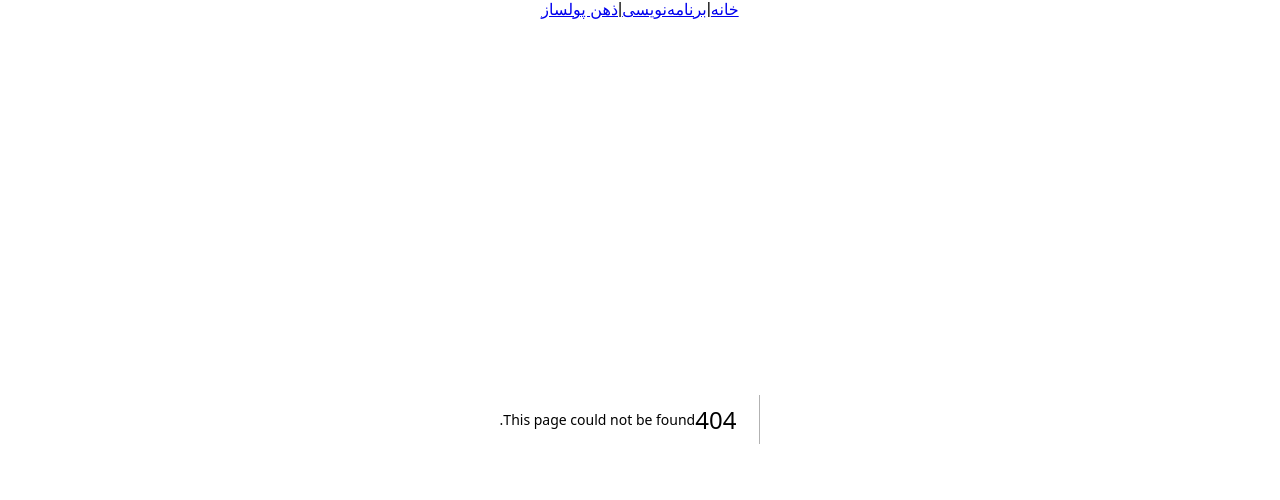
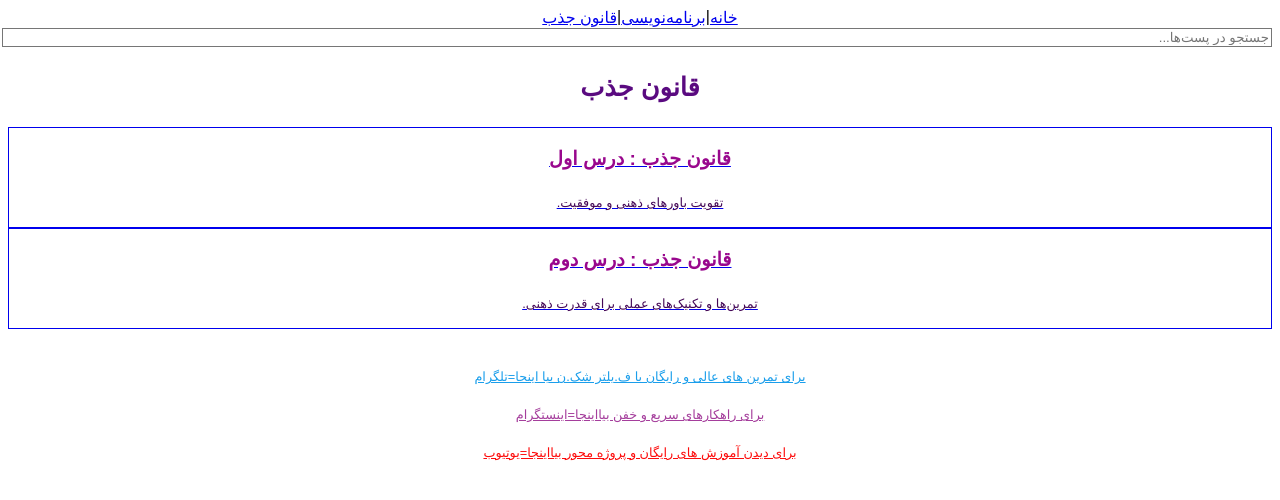
Before and after one commit to sahelazizmohammadi83/sahelazizmohammadi, a Next.js app: page /jazb in a window 1280 px wide. Before the commit this address had no page. Shown: the top 500 px of the page. Built offline with nearby package versions, Linux system fonts and the light colour scheme; a small style sheet from the web is missing.

Commit message:
پاکسازی M ها و اصلاح Header و Layout

```diff
--- a/app/zehn-poolsaz/page.tsx
+++ b/app/jazb/page.tsx
@@ -9,13 +9,13 @@ import SocialLinks from "../../components/SocialLinks";
 const posts = [
   {
     slug: "post-1",
-    title: "ذهن پول‌ساز: درس اول",
-    desc: "تقویت باورهای پول‌سازی و مسیر ذهنی موفقیت.",
+    title: "قانون جذب : درس اول",
+    desc: "تقویت باورهای ذهنی و  موفقیت.",
   },
   {
     slug: "post-2",
-    title: "ذهن پول‌ساز: درس دوم",
-    desc: "تمرین‌ها و تکنیک‌های عملی برای افزایش درآمد و قدرت ذهنی.",
+    title: "قانون جذب : درس دوم",
+    desc: "تمرین‌ها و تکنیک‌های عملی برای قدرت ذهنی.",
   },
 ];
 
@@ -40,21 +40,21 @@ export default function ZehnPoolsazMain() {
         <SearchBar onSearch={handleSearch} />
       </div>
 
-      <h1 className="text-5xl font-bold text-[#096800] mb-12">ذهن پول‌ساز</h1>
+      <h1 className="text-5xl font-bold text-[#5a0a80] mb-12"> قانون جذب</h1>
 
       <div className="space-y-6 mt-6">
         {filteredPosts.length > 0 ? (
           filteredPosts.map((post) => (
-            <Link key={post.slug} href={`/zehn-poolsaz/${post.slug}`}>
+            <Link key={post.slug} href={`/jazb/${post.slug}`}>
               <div
                 className="bg-white border border-black rounded-xl p-8 shadow-md
                 cursor-pointer transition-all duration-300
                 hover:shadow-2xl hover:-translate-y-2 hover:scale-105 mx-auto text-center"
               >
-                <h2 className="text-3xl font-bold mb-4 text-[#096800]">
+                <h2 className="text-3xl font-bold mb-4 text-[#99078d]">
                   {post.title}
                 </h2>
-                <p className="text-2xl text-[#1E293B]">{post.desc}</p>
+                <p className="text-2xl text-[#450957]">{post.desc}</p>
               </div>
             </Link>
           ))
--- a/app/zehn-poolsaz/post-1/page.tsx
+++ b/app/jazb/post-1/page.tsx
@@ -6,7 +6,7 @@ export default function Post1() {
   const content = ``
   return (
     <main className="max-w-xl mx-auto p-6 text-center">
-      <h1 className="text-4xl font-bold mb-6 text-[#096800]">ذهن پول‌ساز: درس اول</h1>
+      <h1 className="text-4xl font-bold mb-6 text-[#b00ff0]">قانون جذب: درس اول</h1>
       <p className="text-lg text-[#1E293B] leading-relaxed whitespace-pre-line mb-8">
         {content}
       </p>
--- a/app/zehn-poolsaz/post-2/page.tsx
+++ b/app/jazb/post-2/page.tsx
@@ -6,7 +6,7 @@ export default function Post2() {
   const content =``
   return (
     <main className="max-w-xl mx-auto p-6 text-center">
-      <h1 className="text-4xl font-bold mb-6 text-[#096800]">ذهن پول‌ساز: درس دوم</h1>
+      <h1 className="text-4xl font-bold mb-6 text-[#b00ff0]">قانون جذب: درس دوم</h1>
       <p className="text-lg text-[#1E293B] leading-relaxed whitespace-pre-line mb-8">
         {content}
       </p>
--- a/app/page.tsx
+++ b/app/page.tsx
@@ -26,16 +26,16 @@ export default function Home() {
       </Link>
 
       {/* کارت ذهن پول‌ساز */}
-      <Link href="/zehn-poolsaz">
+      <Link href="/jazb">
         <div className="bg-white border border-black rounded-xl p-6 sm:p-8 mb-6 shadow-md
                         cursor-pointer transition-all duration-300
                         hover:shadow-2xl hover:-translate-y-2 sm:hover:-translate-y-4 hover:scale-105
                         mx-auto text-center">
-          <h2 className="text-2xl sm:text-3xl md:text-3xl font-bold mb-3 sm:mb-4 text-[#096800]">
-            ذهن پول‌ساز
+          <h2 className="text-2xl sm:text-3xl md:text-3xl font-bold mb-3 sm:mb-4 text-[#9d0baa]">
+            قانون جذب
           </h2>
-          <p className="text-lg sm:text-xl md:text-2xl text-[#1E293B]">
-            تقویت باورهای ثروت‌ساز و مسیر ذهنی موفقیت.
+          <p className="text-lg sm:text-xl md:text-2xl text-[#380347]">
+            تقویت باورهای ذهنی و موفقیت.
           </p>
         </div>
       </Link>
--- a/components/Header.tsx
+++ b/components/Header.tsx
@@ -9,7 +9,7 @@ export default function Header() {
   <span>|</span>  {/* ← درست */}
   <Link href="/barname-nevisi">برنامه‌نویسی</Link>
   <span>|</span>
-  <Link href="/zehn-poolsaz">ذهن پولساز</Link>
+  <Link href="/jazb">قانون جذب</Link>
 </header>
   );
 }
```
